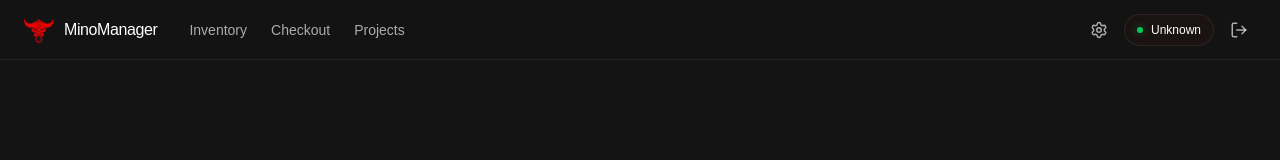
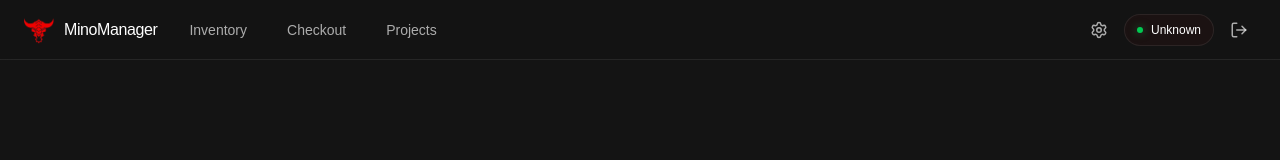
Before and after one commit to MiddletonRobotics/minotaur-inventory-manager, a Next.js app: page / in a window 1280 px wide. Shown: the top 160 px of the page. Built offline with nearby package versions, Linux system fonts and the light colour scheme; no server answers; a web font is replaced by a local one.

Commit message:
increase gap to look better

```diff
--- a/components/navbar.tsx
+++ b/components/navbar.tsx
@@ -26,7 +26,7 @@
                     <span className="text-base tracking-tight text-fg">MinoManager</span>
                 </Link>
 
-                <nav className="flex items-center gap-6 pl-2">
+                <nav className="flex items-center gap-10 pl-2">
                     {navItems.map((link) => (
                         <Link key={link.href} href={link.href} className="relative py-2 text-sm font-medium text-fg-muted transition-colors hover:text-fg group">
                             {link.label}
```
